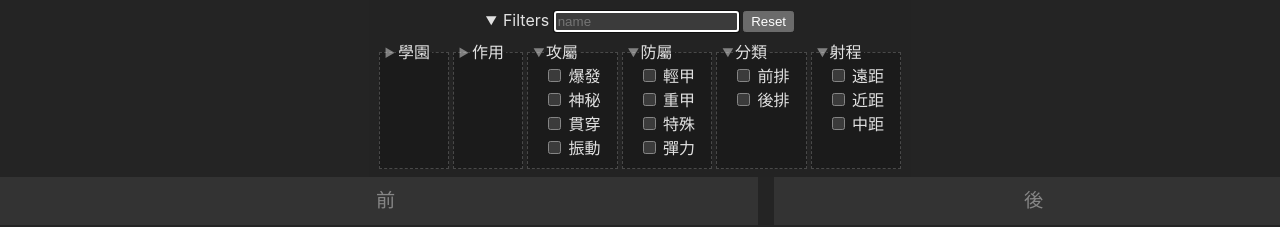
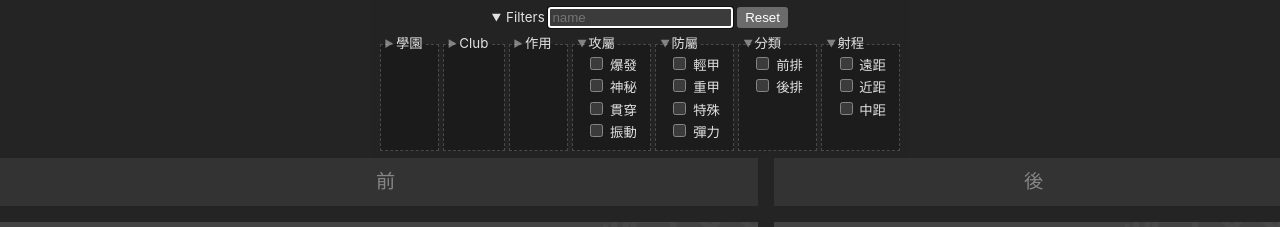
Before and after one commit to Rplus/BA, a Svelte app: page / in a window 1280 px wide. Shown: the top 227 px of the page. Built offline with nearby package versions, Linux system fonts and the light colour scheme.

Commit message:
feat: add club filter

```diff
--- a/src/const.js
+++ b/src/const.js
@@ -21,10 +21,11 @@ import data_zip from '/src/data/students.zip.json';
 
 export async function get_data() {
 	// let _students = await get_raw_data();
+	// console.log(_students);
 	// let _students = await fetch(data_url).then(d => d.json());
 	// let _students = raw_data;
 	// let _students = unzip(data_zip);
-	// console.log(_students);
+	// console.log(data_zip);
 	return unzip(data_zip);
 }
 
@@ -54,6 +55,7 @@ async function get_raw_data() {
 			SquadType: i.SquadType,
 			BulletType: i.BulletType,
 			TacticRole: i.TacticRole,
+			Club: i.Club,
 		}
 	});
 }
--- a/src/i18n.js
+++ b/src/i18n.js
@@ -39,4 +39,48 @@ export const words = {
   ETC: '?',
   SRT: 'SRT',
   Arius: '奧利斯',
+
+  // "Club": {
+    Kohshinjo68: "便利屋68",
+    Justice: "實現正義部",
+    CleanNClearing: "Cleaning&Clearing",
+    BookClub: "圖書委員會",
+    Countermeasure: "對策委員會",
+    Engineer: "工程師部",
+    FoodService: "供給部",
+    Fuuki: "風紀委員會",
+    GourmetClub: "美食研究會",
+    HoukagoDessert: "放學後的甜點部",
+    KnightsHospitaller: "救護騎士團",
+    MatsuriOffice: "節慶營運管理部",
+    Meihuayuan: "梅花園",
+    Onmyobu: "陰陽部",
+    RemedialClass: "補課部",
+    SPTF: "特異現象搜查部",
+    Shugyobu: "修行部",
+    Endanbou: "鍊丹術研究會",
+    TheSeminar: "研討會",
+    TrainingClub: "訓練部",
+    TrinityVigilance: "三一自衛隊",
+    Veritas: "貝里塔斯",
+    NinpoKenkyubu: "忍術研究部",
+    GameDev: "遊戲開發部",
+    RedwinterSecretary: "赤冬事務局",
+    anzenkyoku: "生活安全局",
+    SisterHood: "修女會",
+    Class227: "227號特別班",
+    Emergentology: "急救醫學部",
+    RabbitPlatoon: "RABBIT小隊",
+    PandemoniumSociety: "萬魔殿",
+    AriusSqud: "奧利斯小隊",
+    HotSpringsDepartment: "溫泉開發部",
+    TeaParty: "茶會",
+    PublicPeaceBureau: "公安局",
+    BlackTortoisePromenade: "玄武商會",
+    Genryumon: "玄龍門",
+    LaborParty: "工務部",
+    KnowledgeLiberationFront: "Knowledge Liberation Front",
+    Hyakkayouran: "Hyakkayouran Resolution Council",
+    EmptyClub: "無",
+  // },
 };
--- a/src/lib/filters.svelte
+++ b/src/lib/filters.svelte
@@ -9,6 +9,7 @@
 	let filterName = qs.get('name') || '';
 	let filterProps = [
 		'School',
+		'Club',
 		'TacticRole',
 		'BulletType',
 		'ArmorType',
@@ -129,7 +130,7 @@
 					<legend>{_(filterCate.prop)}</legend>
 					<details class="filter-details" open={filterCate.filters.length < 5}>
 						<summary></summary>
-						<div>
+						<div class="filetr-optinos">
 							{#each filterCate.filters as filter}
 								<div>
 								<label style="--icon-path: url('https://proxy.duckduckgo.com/iu/?u=https://raw.githubusercontent.com/lonqie/SchaleDB/main/images/ui/Role_{filter.label}.png')">
@@ -160,6 +161,7 @@
 		padding-right: 2em;
 		padding: .5em;
 		max-width: 100%;
+		font-size: smaller;
 		background-color: rgba(var(--back-color), .8);
 	}
 	.flex {
@@ -186,4 +188,19 @@
 	.filter-summary {
 		text-align: center;
 	}
+	.filetr-optinos {
+		max-height: 30vh;
+		max-width: 15vw;
+		overflow: auto;
+
+		& label {
+			display: block;
+			align-items: center;
+			line-height: 1;
+			margin-bottom: 0.25em;
+			white-space: nowrap;
+			overflow: hidden;
+			text-overflow: ellipsis;
+		}
+	}
 </style>
--- a/src/lib/selector.svelte
+++ b/src/lib/selector.svelte
@@ -56,6 +56,7 @@
 						<div class="student-outer" on:click={() => select(member)}
 							data-name={member.Name_tw}
 							data-school={member.School}
+							data-club={member.Club}
 							data-position={member.Position}
 							data-armortype={member.ArmorType}
 							data-bullettype={member.BulletType}
```
